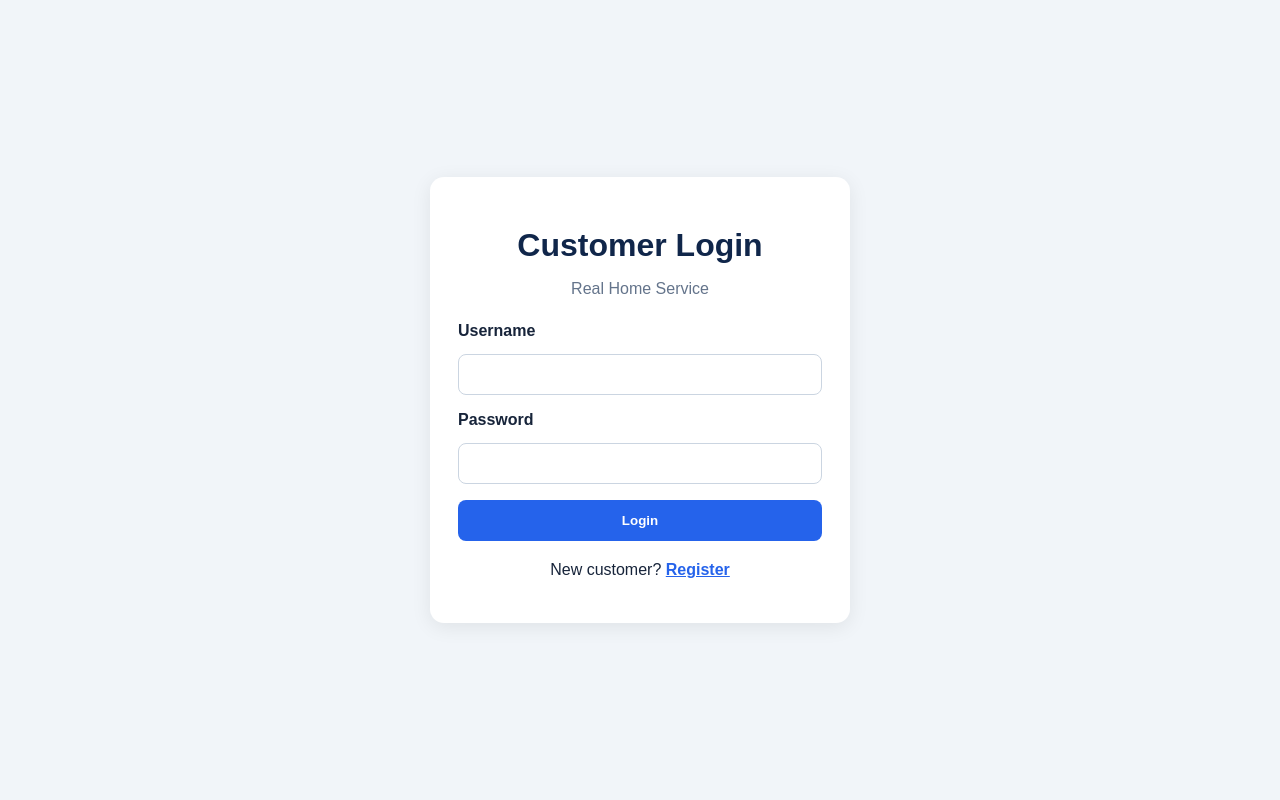
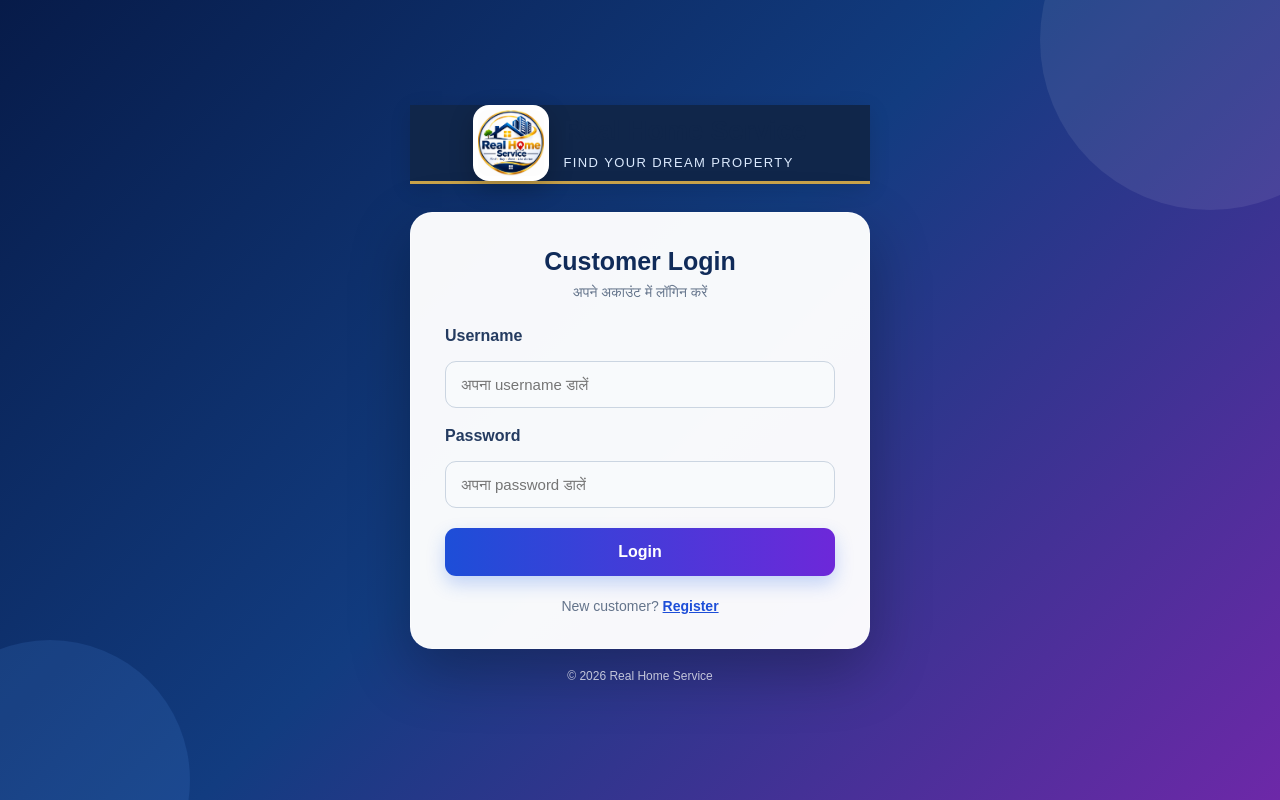
Before and after one commit to anily9536-rgb/hinreal-home-service, a Next.js app: page /login in a window 1280 px wide. Built offline with nearby package versions, Linux system fonts and the light colour scheme; no server answers.

Commit message:
Refactor login page layout and styles
Updated styling and structure of the login page, including changes to layout, colors, and text elements for improved user experience.

```diff
--- a/app/login/page.tsx
+++ b/app/login/page.tsx
@@ -1,3 +1,4 @@
+
 "use client";
 
 import { useState } from "react";
@@ -50,72 +51,185 @@ export default function LoginPage() {
   return (
     <main style={{
       minHeight: "100vh",
+      width: "100%",
+      boxSizing: "border-box",
       display: "flex",
+      flexDirection: "column",
+      alignItems: "center",
       justifyContent: "center",
+      padding: "24px 16px",
+      background: "linear-gradient(135deg, #071b49 0%, #123c80 48%, #6d28a8 100%)",
+      position: "relative",
+      overflow: "hidden"
+    }}>
+      <div style={{
+        position: "absolute",
+        width: "340px",
+        height: "340px",
+        borderRadius: "50%",
+        background: "rgba(255,255,255,0.08)",
+        top: "-130px",
+        right: "-100px",
+        pointerEvents: "none"
+      }} />
+
+      <div style={{
+        position: "absolute",
+        width: "280px",
+        height: "280px",
+        borderRadius: "50%",
+        background: "rgba(96,165,250,0.13)",
+        bottom: "-120px",
+        left: "-90px",
+        pointerEvents: "none"
+      }} />
+
+      <section style={{
+        width: "100%",
+        maxWidth: "460px",
+        position: "relative",
+        zIndex: 1
+      }}>
+        <header style={{
+          display: "flex",
           alignItems: "center",
-      padding: "20px",
-      background: "#f1f5f9"
+          justifyContent: "center",
+          gap: "14px",
+          marginBottom: "28px",
+          color: "#ffffff"
         }}>
+          <img
+            src="/logo.png"
+            alt="Real Home Service Logo"
+            style={{
+              width: "76px",
+              height: "76px",
+              objectFit: "contain",
+              borderRadius: "16px",
+              background: "#ffffff",
+              padding: "5px",
+              boxSizing: "border-box",
+              boxShadow: "0 8px 24px rgba(0,0,0,0.22)"
+            }}
+          />
+
+          <div>
+            <h1 style={{
+              margin: 0,
+              fontSize: "clamp(21px, 5vw, 27px)",
+              lineHeight: 1.15,
+              fontWeight: 800
+            }}>
+              Real Home Service
+            </h1>
+
+            <p style={{
+              margin: "7px 0 0",
+              color: "#dbeafe",
+              fontSize: "13px",
+              letterSpacing: "1.4px"
+            }}>
+              FIND YOUR DREAM PROPERTY
+            </p>
+          </div>
+        </header>
+
         <form onSubmit={handleSubmit} style={{
           width: "100%",
-        maxWidth: "420px",
-        background: "white",
-        padding: "28px",
-        borderRadius: "14px",
-        boxShadow: "0 4px 20px rgba(0,0,0,0.08)"
+          boxSizing: "border-box",
+          background: "rgba(255,255,255,0.97)",
+          padding: "clamp(24px, 6vw, 34px)",
+          borderRadius: "22px",
+          boxShadow: "0 22px 60px rgba(0,0,0,0.28)",
+          border: "1px solid rgba(255,255,255,0.55)"
         }}>
-        <h1 style={{ textAlign: "center", marginBottom: "8px" }}>
+          <h2 style={{
+            textAlign: "center",
+            margin: "0 0 8px",
+            color: "#102b59",
+            fontSize: "25px",
+            fontWeight: 800
+          }}>
             Customer Login
-        </h1>
+          </h2>
 
           <p style={{
             textAlign: "center",
             color: "#64748b",
-          marginBottom: "24px"
+            margin: "0 0 26px",
+            fontSize: "14px"
           }}>
-          Real Home Service
+            अपने अकाउंट में लॉगिन करें
           </p>
 
-        <label style={{ display: "block", marginBottom: "6px", fontWeight: 600 }}>
+          <label htmlFor="username" style={{
+            display: "block",
+            marginBottom: "8px",
+            fontWeight: 700,
+            color: "#243b60"
+          }}>
             Username
           </label>
+
           <input
+            id="username"
             type="text"
             value={username}
             onChange={(e) => setUsername(e.target.value)}
             required
             autoComplete="username"
+            placeholder="अपना username डालें"
             style={{
               width: "100%",
-            padding: "12px",
+              padding: "14px 15px",
               border: "1px solid #cbd5e1",
-            borderRadius: "8px",
+              borderRadius: "11px",
               boxSizing: "border-box",
-            marginBottom: "16px"
+              marginBottom: "19px",
+              background: "#f8fafc",
+              color: "#0f172a",
+              fontSize: "15px"
             }}
           />
 
-        <label style={{ display: "block", marginBottom: "6px", fontWeight: 600 }}>
+          <label htmlFor="password" style={{
+            display: "block",
+            marginBottom: "8px",
+            fontWeight: 700,
+            color: "#243b60"
+          }}>
             Password
           </label>
+
           <input
+            id="password"
             type="password"
             value={password}
             onChange={(e) => setPassword(e.target.value)}
             required
             autoComplete="current-password"
+            placeholder="अपना password डालें"
             style={{
               width: "100%",
-            padding: "12px",
+              padding: "14px 15px",
               border: "1px solid #cbd5e1",
-            borderRadius: "8px",
+              borderRadius: "11px",
               boxSizing: "border-box",
-            marginBottom: "16px"
+              marginBottom: "20px",
+              background: "#f8fafc",
+              color: "#0f172a",
+              fontSize: "15px"
             }}
           />
 
           {message && (
-          <p style={{ color: "#dc2626", marginBottom: "16px" }}>
+            <p style={{
+              color: "#b91c1c",
+              background: "#fee2e2",
+              padding: "11px 13px",
+              borderRadius: "9px",
+              margin: "0 0 16px"
+            }}>
               {message}
             </p>
           )}
@@ -125,25 +239,47 @@ export default function LoginPage() {
             disabled={loading}
             style={{
               width: "100%",
-            padding: "13px",
-            background: "#2563eb",
+              padding: "15px",
+              background: loading
+                ? "#64748b"
+                : "linear-gradient(90deg, #1d4ed8, #6d28d9)",
               color: "white",
               border: "none",
-            borderRadius: "8px",
-            fontWeight: 700,
-            cursor: "pointer"
+              borderRadius: "11px",
+              fontWeight: 800,
+              fontSize: "16px",
+              cursor: loading ? "wait" : "pointer",
+              boxShadow: "0 8px 18px rgba(37,99,235,0.25)"
             }}
           >
             {loading ? "Please wait..." : "Login"}
           </button>
 
-        <p style={{ textAlign: "center", marginTop: "20px" }}>
+          <p style={{
+            textAlign: "center",
+            margin: "22px 0 0",
+            color: "#64748b",
+            fontSize: "14px"
+          }}>
             New customer?{" "}
-          <Link href="/register" style={{ color: "#2563eb", fontWeight: 600 }}>
+            <Link href="/register" style={{
+              color: "#1d4ed8",
+              fontWeight: 700
+            }}>
               Register
             </Link>
           </p>
         </form>
+
+        <p style={{
+          textAlign: "center",
+          color: "rgba(255,255,255,0.72)",
+          fontSize: "12px",
+          marginTop: "20px"
+        }}>
+          © {new Date().getFullYear()} Real Home Service
+        </p>
+      </section>
     </main>
   );
 }
```
Lines whose indentation alone changed are shown as unchanged.
